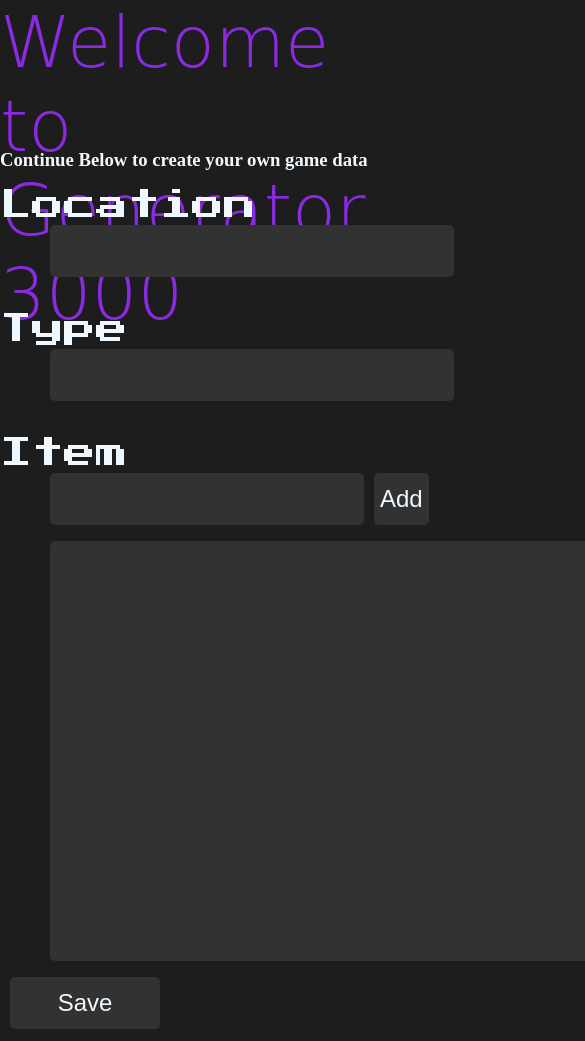
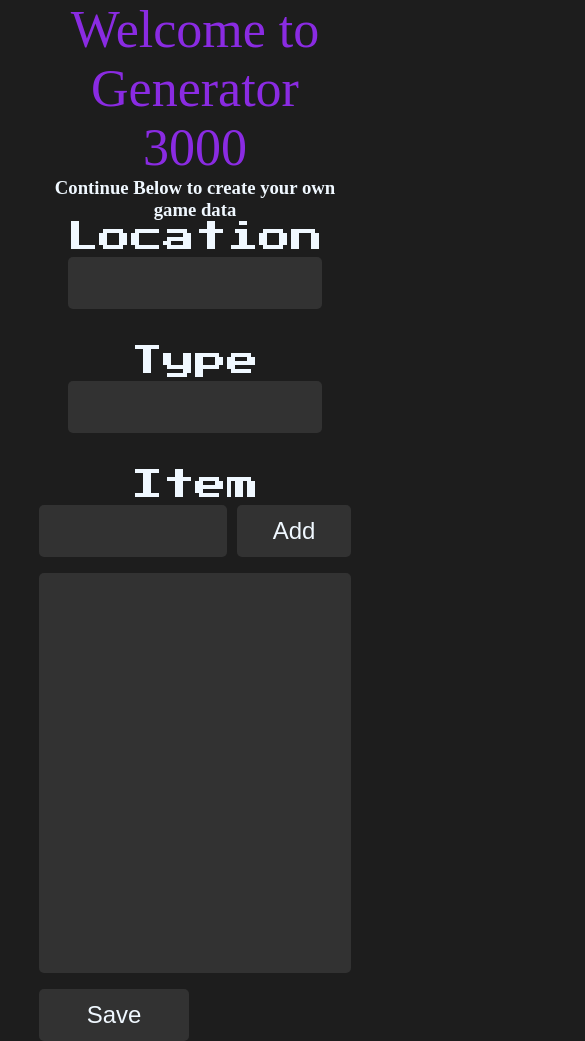
Before and after one commit to M-Eldah/GameListGEN, a plain HTML site: page index.html in a window 390 px wide. Shown: the top 1041 px of the page, 585 px wide, since content can reach past the window. Drawn offline with Linux system fonts and the light colour scheme; a web font is replaced by a local one.

Commit message:
CssUpdatedformobile

```diff
--- a/index.html
+++ b/index.html
@@ -7,10 +7,13 @@
     <link rel="stylesheet" href="style.css">
 </head>
 <body>
-    <h1 id="title">Welcome to Generator 3000</h1>
+    <div class="Containers">
+        <div id="title">Welcome to Generator 3000</div>
         <h3 id="SecondLine">
             Continue Below to create your own game data
         </h3>
+    </div>
+    <div class="Containers">
         <div class="inputContainer">
             <label class="Labels" for="fname">Location</label><br>
             <input class="TakeInput" type="text" id="fname" name="fname"><br><br><br>
@@ -23,14 +26,14 @@
             <label class="Labels" for="itme">Item</label>
             <div style="display: flex; align-items: center;">
                 <input class="TakeInput" type="text" id="itme" name="itme" onkeydown="myFunction(event)">
-            <button class="InputButton" onclick="addItems()">Add</button>
+                <button class="InputButton lm10" onclick="addItems()">Add</button>
             </div>
         </div>
-
         <ul id="itemDisplay">
 
         </ul>
         <button class="InputButton" onclick="save()">Save</button>
+    </div>
 </body>
 <script src="javascript.js"></script>
 </html>
--- a/style.css
+++ b/style.css
@@ -1,18 +1,50 @@
 @import url('https://fonts.googleapis.com/css2?family=Bungee+Inline&family=Foldit&family=Press+Start+2P&display=swap');
 #title {
-    font-family: 'Bungee Inline', cursive;
     color: blueviolet;
     font-weight: 100;
     font-size: 72px;
     margin: 0px;
-    height: 130px;
+    height: fit-content;
 }
+
 #SecondLine{
+    margin: 0px;
     color: aliceblue;
 }
 body{
     background-color: rgb(29, 29, 29);
     margin: 0px;
+    width: 100%;
+}
+.Containers{
+    padding-left: 50px;
+    width: 50%;
+}
+@media screen and (max-width: 400px){
+    body{
+        width: 100%;
+        display: flex;
+        flex-direction: column;
+        justify-content: center;
+    }
+    #title {
+        text-align:   center;
+        color: blueviolet;
+        font-weight: 100;
+        font-size: 52px;
+        margin: 0px;
+    }
+    .Containers{
+        padding-left: 0px;
+        margin-left: auto;
+        margin-right: auto;
+        text-align: center;
+        width: 80%;
+        display: flex;
+        flex-direction: column;
+        justify-content: center;
+        text-align: center;
+    }
 }
 .Labels{
     color: aliceblue;
@@ -21,38 +53,39 @@ body{
 }
 .TakeInput{
     color: aliceblue;
-    margin-left: 50px;
     border: none;
     font-size: x-large;
     background-color: rgb(50, 50, 50);
     border-radius: 5px;
-    width: 400px;
+    width: 80%;
     height: 50px;
+}
+.lm10{
+    margin-left: 10px;
 }
 .InputButton{
     background-color: rgb(50, 50, 50);
     border: none;
     border-radius: 5px;
     width: 150px;
-    height: 52px;margin-left: 10px;
+    height: 52px;
     color: aliceblue;
     font-size: x-large;
 }
 #itemDisplay{
-    padding: 10px;
     border-radius: 5px;
-    margin-left: 50px;
     background-color: rgb(50, 50, 50);
-    width: 545px;
     min-height: 400px;
     height: fit-content;
+    display: flex;
+    flex-direction: column;
+    align-items: center;
+    padding: 0px;
 }
 
 #itemDisplay li{
     justify-content: space-between;
     display: flex; align-items: center;
-    padding-left: 10px;
-    padding-right: 10px;
     border-radius: 5px;
     width: 94%;
     background-color: gray;
```
Lines whose indentation alone changed are shown as unchanged.
